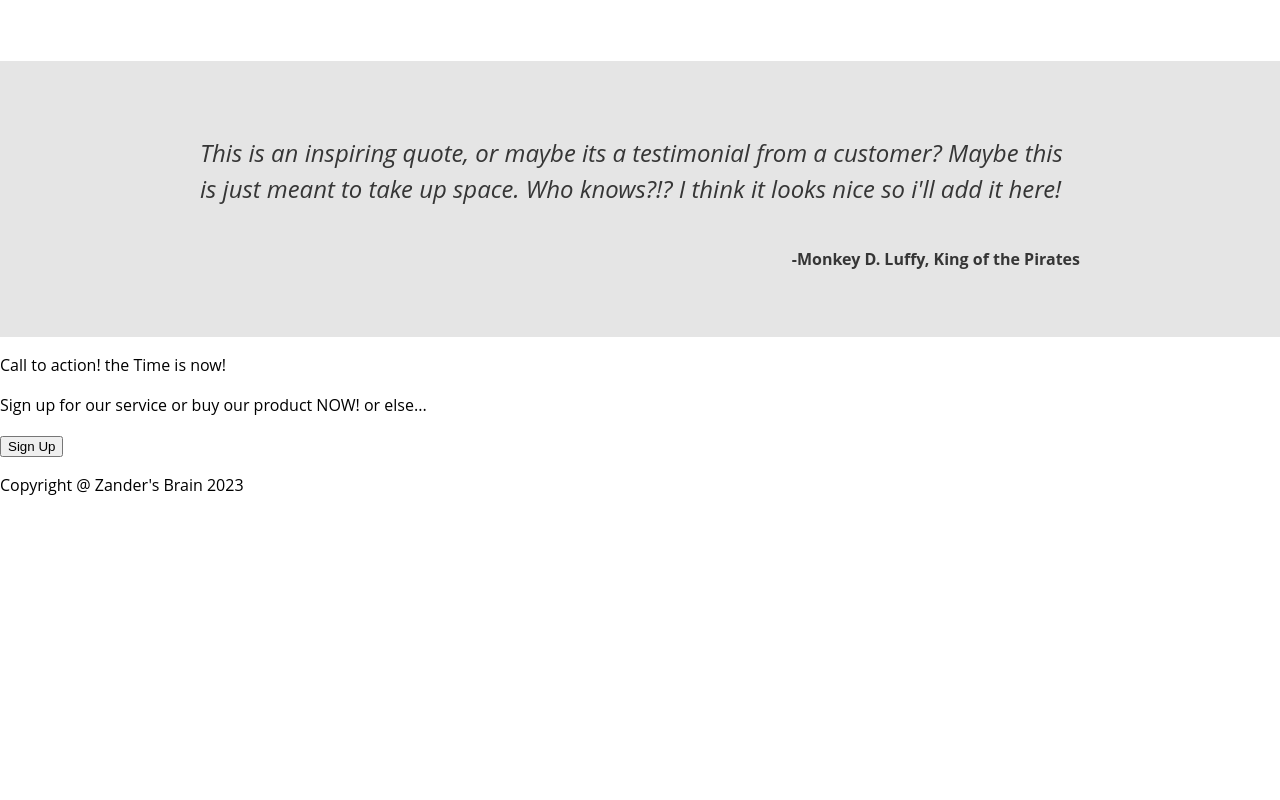
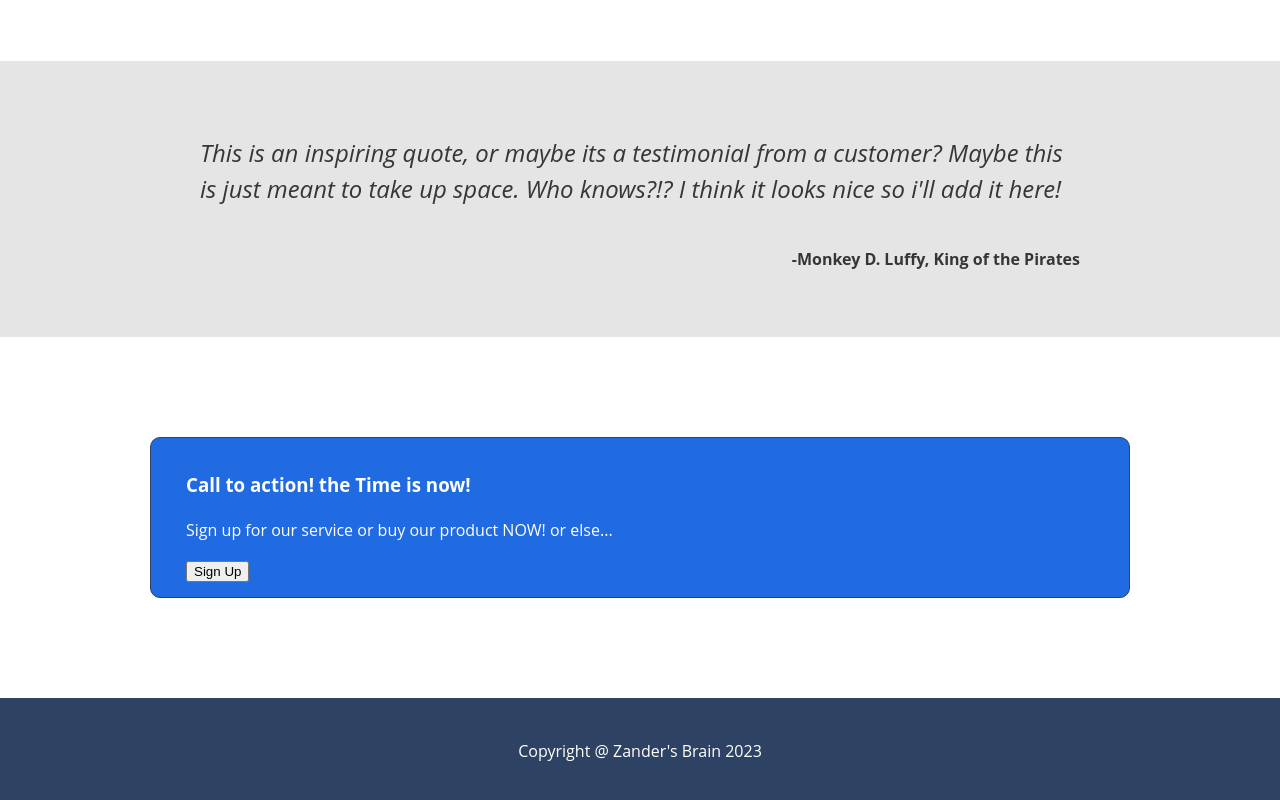
Before and after one commit to Zander-M75/Snowday-Sandbox, a plain HTML site: page basic landing page/index.html in a window 1280 px wide. Shown: the part 792-1592 px from the top of the page. Before the commit the page ends 1305 px from the top, so only its background shows below. Drawn offline with Linux system fonts and the light colour scheme.

Commit message:
action styling in progress

```diff
--- a/basic landing page/index.html
+++ b/basic landing page/index.html
@@ -50,7 +50,7 @@
                 get all that?
             </p>
             <!-- add signup button -->
-            <button id="section-btn">Sign Up</button>
+            <button class="section-btn">Sign Up</button>
         </div>
 
         <!-- insert a photo here -->
@@ -94,8 +94,8 @@
         </div>
 
 
-        <div>
-            <p>Call to action! the Time is now!</p>
+        <div class="action">
+            <h3>Call to action! the Time is now!</h3>
             <p>Sign up for our service or buy our product NOW! or else...</p>
             <button>Sign Up</button>
         </div>
--- a/basic landing page/style.css
+++ b/basic landing page/style.css
@@ -74,7 +74,7 @@ header a:hover {
     padding: 0 0 0 50px;
 }
 
-#section-btn {
+.section-btn {
     background-color: #0672ff;
     color: white;
     border: none;
@@ -142,3 +142,33 @@ header a:hover {
     color: rgb(54, 54, 54);
     font-weight: bolder;
 }
+
+.action {
+
+    background-color: #206ae2;
+    color: white;
+    margin: 100px 150px;
+    border: #2E4263 1px solid;
+    border-radius: 10px;
+    padding: 15px 35px;
+}
+
+.right {
+
+    float: right;
+}
+
+
+
+/* Footer Style */
+
+footer {
+    background-color: #2E4263;
+    color: white;
+    padding: 20px;
+    text-align: center;
+    display: flex;
+    justify-content: center;
+    align-items: center;
+    padding: 25px 200px;
+}
```
